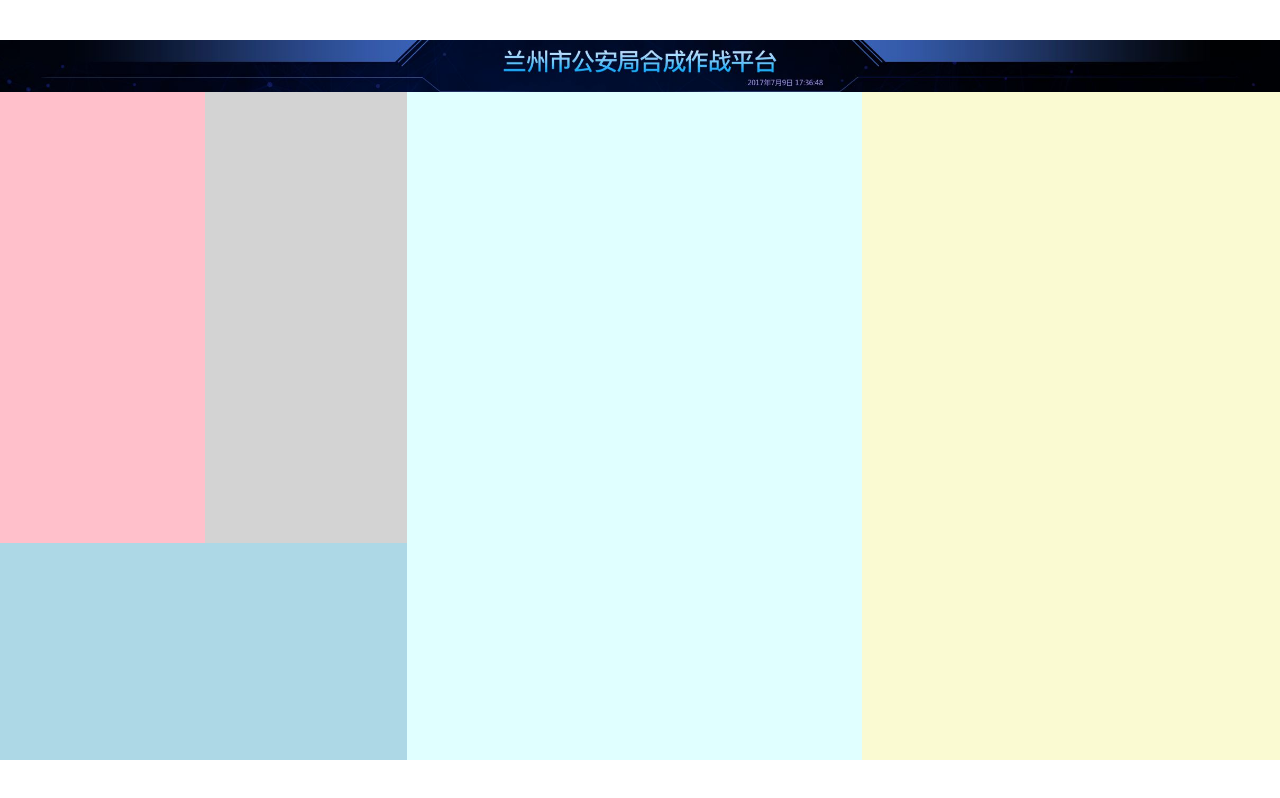
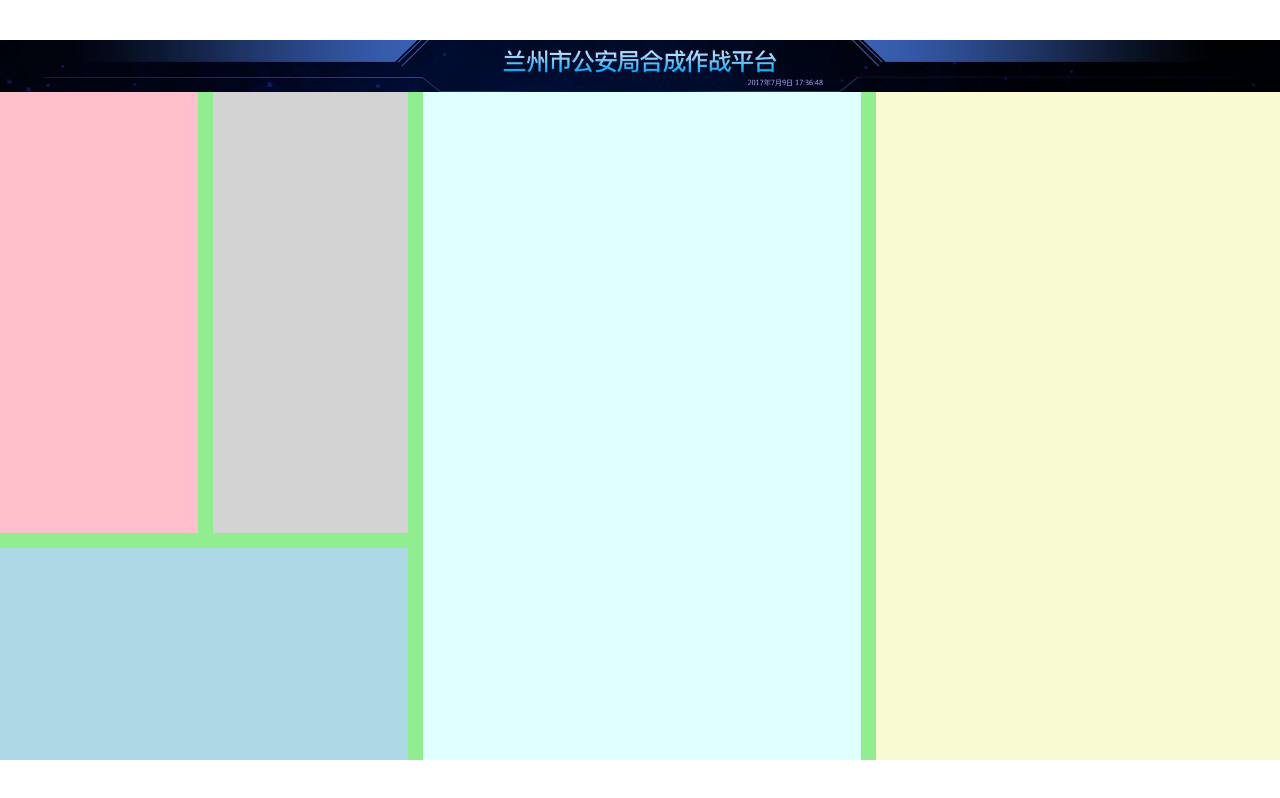
Before and after one commit to LuLiang0307/BigScreen-OriginCode, a React (Vite) app: page /#/ in a window 1280 px wide. Built offline with nearby package versions, Linux system fonts and the light colour scheme.

Commit message:
添加空隙

```diff
--- a/src/pages/home.scss
+++ b/src/pages/home.scss
@@ -14,6 +14,7 @@
     grid-template:
     'box1 box2 box4 box5' 755fr
     'box3 box3 box4 box5' 363fr / 366fr 361fr 811fr 747fr;
+    grid-gap: px(28);
     .section1 {
       grid-area: box1;
       background: pink;
```
